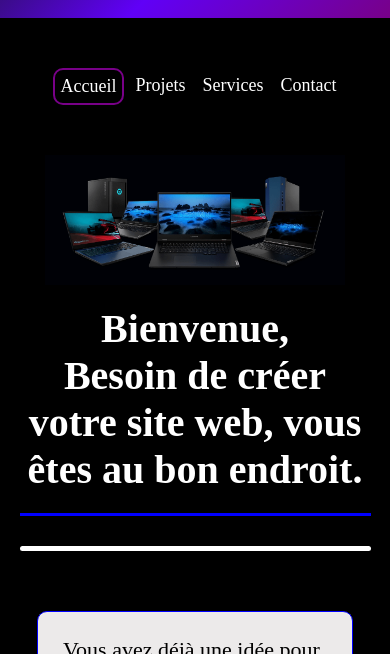
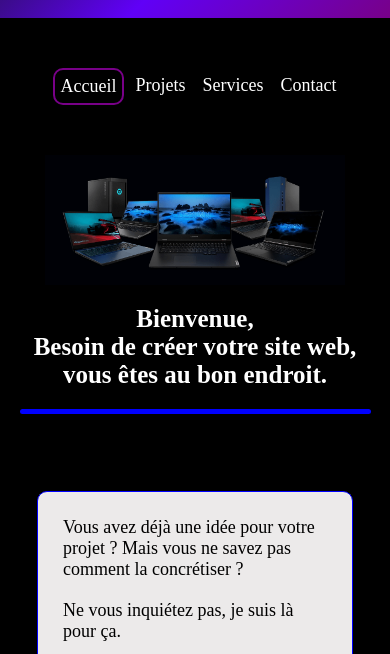
Before and after one commit to mikagame/mvl, a website: page index.html in a window 390 px wide. Shown: the part 118-772 px from the top of the page. Drawn offline with Linux system fonts and the light colour scheme.

Commit message:
création site

```diff
--- a/index.html
+++ b/index.html
@@ -29,7 +29,7 @@
     </div>
     <main class="home">
         <h2>Bienvenue,<br />Besoin de créer votre site web, vous êtes au bon endroit.</h2>
-        <div id="T"></div>
+        <div id="A"></div>
         <div class="presentation">
             <p>Vous avez déjà une idée pour votre projet ? Mais vous ne savez pas comment la concrétiser ?</p>
             <p>Ne vous inquiétez pas, je suis là pour ça.</p>
@@ -56,7 +56,7 @@
             <a href="https://github.com/mikagame" target="_blank"><i class="fab fa-github-alt"></i></a>
         </div>
     </footer>
-
+    <script src="js/index.js"></script>
 </body>
 
 </html>
--- /dev/null
+++ b/js/index.js
@@ -0,0 +1,16 @@
+function visible() {
+    if (document.body.scrollTop > 100 || document.documentElement.scrollTop > 100) {
+        document.getElementById('A').classList.add('changeColorAccueil');
+        document.getElementById('A').classList.replace('colorBorderAccueil', 'changeColorAccueil')
+    } else {
+
+        document.getElementById('A').classList.replace('changeColorAccueil', 'colorBorderAccueil')
+    }
+}
+
+
+
+window.onscroll = function() {
+    visible();
+
+};
--- a/style/pages/_index.scss
+++ b/style/pages/_index.scss
@@ -1,13 +1,16 @@
 .home {
     margin: 0 5% 0 5%;
+    display: flex;
+    flex-direction: column;
+    align-items: center;
     h2 {
         font-size: 40px;
         font-weight: bold;
         text-align: center;
-        margin-bottom: 30px;
+        // margin-bottom: 30px;
         padding-bottom: 20px;
         padding-top: 20px;
-        border-bottom: 3px solid blue;
+        //  border-bottom: 3px solid blue;
         color: white;
     }
     p {
@@ -15,6 +18,49 @@
         margin-bottom: 10px;
         color: black;
         padding: 5px;
+    }
+}
+
+#A {
+    border-radius: 15px;
+    background: blue;
+    height: 5px;
+    width: 100%;
+    margin-bottom: 60px;
+}
+
+.colorBorderAccueil {
+    width: 100%;
+    animation: 1.5s chReverseAccueil forwards ease-in-out;
+}
+
+.changeColorAccueil {
+    animation: 1.5s chAccueil forwards ease-in-out;
+}
+
+@keyframes chAccueil {
+    0% {
+        background: linear-gradient(135deg, #1b162c, #6000f7, #780088);
+        //  border-bottom: 3px solid white;
+        width: 0;
+    }
+    100% {
+        background: linear-gradient(135deg, #1b162c, #6000f7, #780088);
+        //border-bottom: 3px solid #780088;
+        width: 100%;
+    }
+}
+
+@keyframes chReverseAccueil {
+    0% {
+        background: blue;
+        // border-bottom: 3px solid #780088;
+        width: 0;
+    }
+    100% {
+        background: blue;
+        //  border-bottom: 3px solid white;
+        width: 100%;
     }
 }
 
@@ -36,4 +82,14 @@
     }
 }
 
-@media only screen and (max-width: 599px) {}
+@media only screen and (max-width: 599px) {
+    .home {
+        margin-bottom: 30px;
+        h2 {
+            font-size: 25px;
+        }
+        p {
+            font-size: 18px;
+        }
+    }
+}
--- a/style/utils/_keyframes.scss
+++ b/style/utils/_keyframes.scss
@@ -8,7 +8,7 @@
 
 @keyframes show {
     0% {
-        opacity: 0;
+        opacity: 0.2;
         transform: translateY(30px);
     }
     100% {
```
Also changed, not shown: style/main.css, 1 other file.
